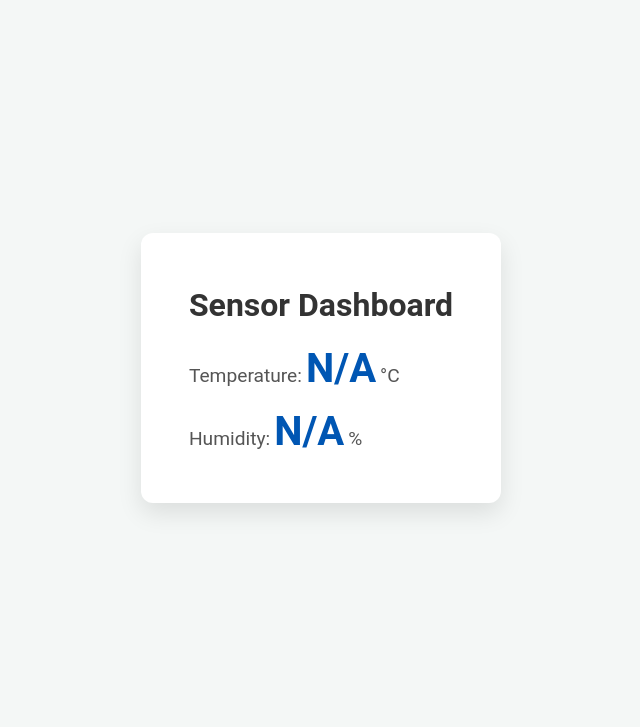
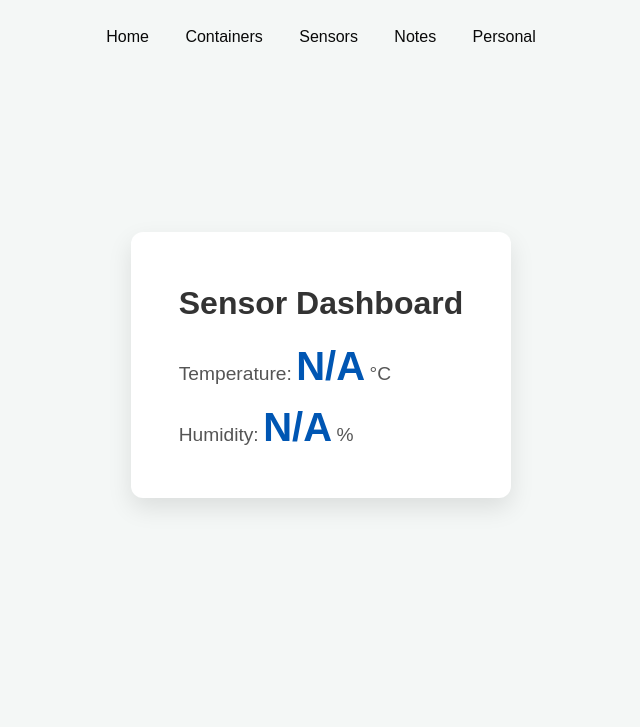
Before and after one commit to MYCELIUM-GH/project_efr, a Flask app: page / in a window 1280 px wide. Shown: the top 727 px of the page, without its empty margins (319-959 px from the left). Run offline with Flask 3, Linux system fonts and the light colour scheme.

Commit message:
updated CSS

```diff
--- a/app.py
+++ b/app.py
@@ -1,6 +1,6 @@
 # ==== IMPORTS ====
 from flask import Flask, render_template, jsonify
-import mqtt
+import mosquitto as mqtt
 import json
 import threading
 # ==== VARIABLES ====
--- a/static/styles.css
+++ b/static/styles.css
@@ -1,12 +1,24 @@
 body {
-    font-family: Roboto, sans-serif;
+    font-family: sans-serif;
     display: grid;
     place-items: center;
-    min-height: 90vh;
     background-color: #f4f7f6;
+}
+header {
+    margin: 20px auto;
+    padding: 0 0 6px 0;
+}
+header a {
+    text-decoration: none;
+    color: #090909;
+    padding: 16px;
+}
+header a:hover {
+    border-bottom: solid 2px #0056b3;
 }
 .container {
     background: #fff;
+    margin-top: 20vh;
     padding: 2rem 3rem;
     border-radius: 12px;
     box-shadow: 0 10px 25px rgba(0,0,0,0.1);
--- a/templates/index.html
+++ b/templates/index.html
@@ -4,9 +4,17 @@
         <meta charset="UTF-8">
         <meta name="viewport" content="width=device-width, initial-scale=1.0">
         <title>sensor readings</title>
-        <link rel="stylesheet" href="{{url_for('static', filename='styles.css')}}">
+        <!-- <link rel="stylesheet" href="{{url_for('static', filename='styles.css')}}"> -->
+        <link rel="stylesheet" href="../static/styles.css">
     </head>
     <body>
+        <header>
+            <a href="/">Home</a>
+            <a href="/containers">Containers</a>
+            <a href="/sensors">Sensors</a>
+            <a href="/notes">Notes</a>
+            <a href="/vault">Personal</a>
+        </header>
         <div class="container">
             <h1>Sensor Dashboard</h1>
             <p>
```
